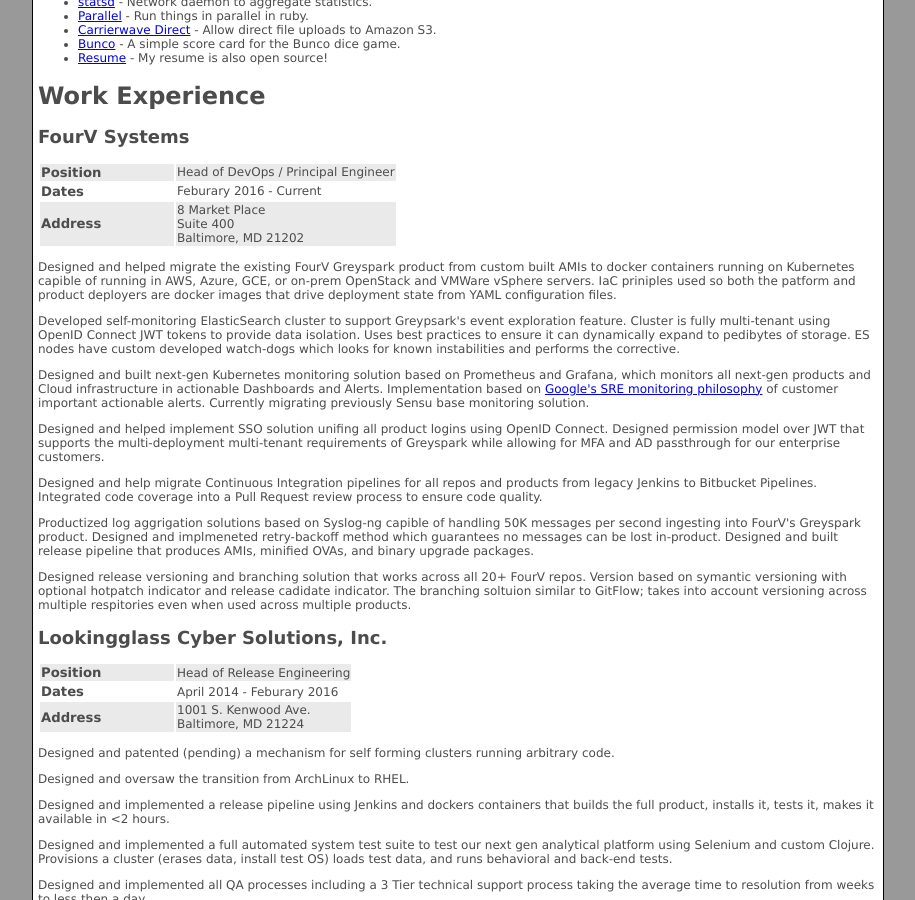
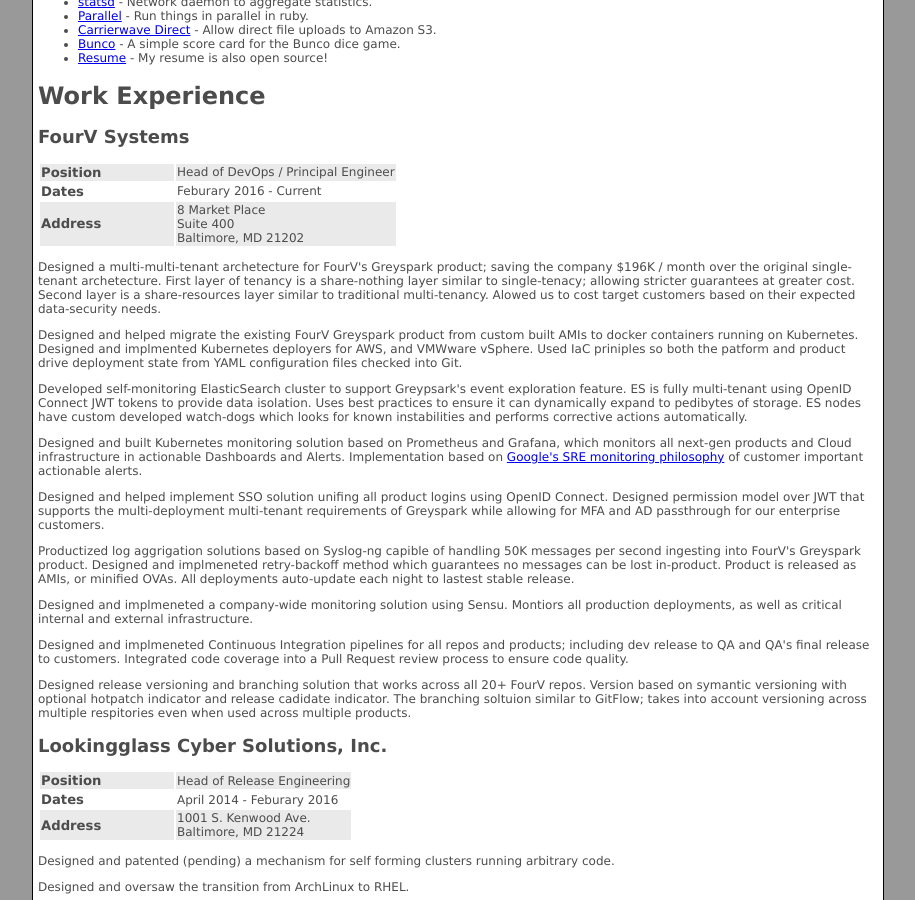
Before and after one commit to srvullupala/Resume, a Jekyll site: the page built from index.html, in a window 1280 px wide and 900 px high, scrolled down 792 px. Shown: the whole window, without its empty margins (182-1097 px from the left). Built offline with Jekyll 4.4.1, drawn with Linux system fonts in a browser that asks for light colours; Markdown is read by kramdown in place of the engine named in the settings.

Commit message:
Update Fourv experience.

```diff
--- a/_includes/work_fourv.html
+++ b/_includes/work_fourv.html
@@ -15,18 +15,22 @@
   </tr>
 </table>
 
-<p>Designed and helped migrate the existing FourV Greyspark product from custom built AMIs to docker containers running on Kubernetes capible of running in AWS, Azure, GCE, or on-prem OpenStack and VMWare vSphere servers.  IaC priniples used so both the patform and product deployers are docker images that drive deployment state from YAML configuration files.</p>
+<p>Designed a multi-multi-tenant archetecture for FourV's Greyspark product; saving the company $196K / month over the original single-tenant archetecture.  First layer of tenancy is a share-nothing layer similar to single-tenacy; allowing stricter guarantees at greater cost.  Second layer is a share-resources layer similar to traditional multi-tenancy.  Alowed us to cost target customers based on their expected data-security needs.</p>
 
-<p>Developed self-monitoring ElasticSearch cluster to support Greypsark's event exploration feature.  Cluster is fully multi-tenant using OpenID Connect JWT tokens to provide data isolation.  Uses best practices to ensure it can dynamically expand to pedibytes of storage.  ES nodes have custom developed watch-dogs which looks for known instabilities and performs the corrective.</p>
+<p>Designed and helped migrate the existing FourV Greyspark product from custom built AMIs to docker containers running on Kubernetes.  Designed and implmented Kubernetes deployers for AWS, and VMWware vSphere.  Used IaC priniples so both the patform and product drive deployment state from YAML configuration files checked into Git.</p>
 
-<p>Designed and built next-gen Kubernetes monitoring solution based on Prometheus and Grafana, which monitors all next-gen products and Cloud infrastructure in actionable Dashboards and Alerts.  Implementation based on <a href="https://docs.google.com/document/d/199PqyG3UsyXlwieHaqbGiWVa8eMWi8zzAn0YfcApr8Q/edit#heading=h.fs3knmjt7fjy">Google's SRE monitoring philosophy</a> of customer important actionable alerts.  Currently migrating previously Sensu base monitoring solution.</p>
+<p>Developed self-monitoring ElasticSearch cluster to support Greypsark's event exploration feature.  ES is fully multi-tenant using OpenID Connect JWT tokens to provide data isolation.  Uses best practices to ensure it can dynamically expand to pedibytes of storage.  ES nodes have custom developed watch-dogs which looks for known instabilities and performs corrective actions automatically.</p>
+
+<p>Designed and built Kubernetes monitoring solution based on Prometheus and Grafana, which monitors all next-gen products and Cloud infrastructure in actionable Dashboards and Alerts.  Implementation based on <a href="https://docs.google.com/document/d/199PqyG3UsyXlwieHaqbGiWVa8eMWi8zzAn0YfcApr8Q/edit#heading=h.fs3knmjt7fjy">Google's SRE monitoring philosophy</a> of customer important actionable alerts.</p>
 
 <h2 id="work-fourv-repeat">FourV Systems, continued</h2>
 
 <p>Designed and helped implement SSO solution unifing all product logins using OpenID Connect.  Designed permission model over JWT that supports the multi-deployment multi-tenant requirements of Greyspark while allowing for MFA and AD passthrough for our enterprise customers.</p>
 
-<p>Designed and help migrate Continuous Integration pipelines for all repos and products from legacy Jenkins to Bitbucket Pipelines.  Integrated code coverage into a Pull Request review process to ensure code quality.</p>
+<p>Productized log aggrigation solutions based on Syslog-ng capible of handling 50K messages per second ingesting into FourV's Greyspark product.  Designed and implmeneted retry-backoff method which guarantees no messages can be lost in-product.  Product is released as AMIs, or minified OVAs.  All deployments auto-update each night to lastest stable release.</p>
 
-<p>Productized log aggrigation solutions based on Syslog-ng capible of handling 50K messages per second ingesting into FourV's Greyspark product.  Designed and implmeneted retry-backoff method which guarantees no messages can be lost in-product.  Designed and built release pipeline that produces AMIs, minified OVAs, and binary upgrade packages.</p>
+<p>Designed and implmeneted a company-wide monitoring solution using Sensu.  Montiors all production deployments, as well as critical internal and external infrastructure.</p>
+
+<p>Designed and implmeneted Continuous Integration pipelines for all repos and products; including dev release to QA and QA's final release to customers.  Integrated code coverage into a Pull Request review process to ensure code quality.</p>
 
 <p>Designed release versioning and branching solution that works across all 20+ FourV repos.  Version based on symantic versioning with optional hotpatch indicator and release cadidate indicator.  The branching soltuion similar to GitFlow; takes into account versioning across multiple respitories even when used across multiple products.</p>
```
